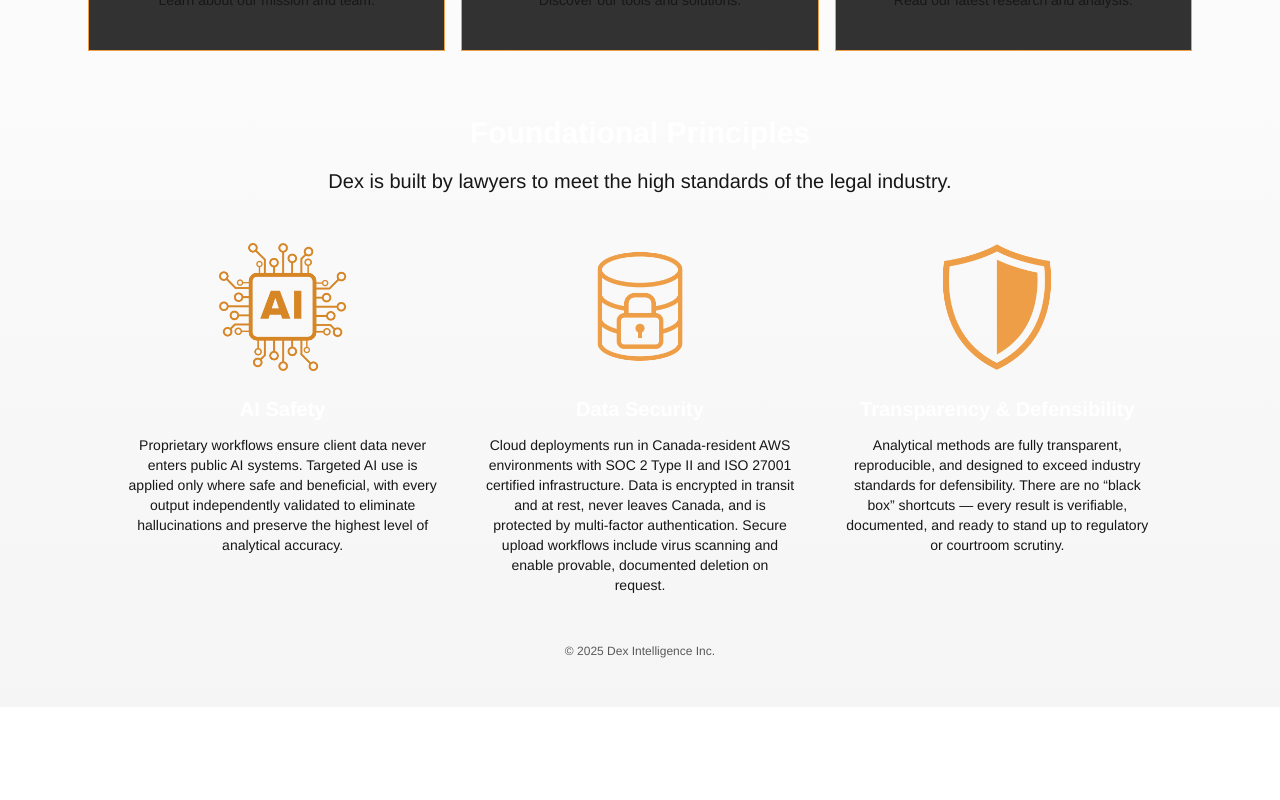
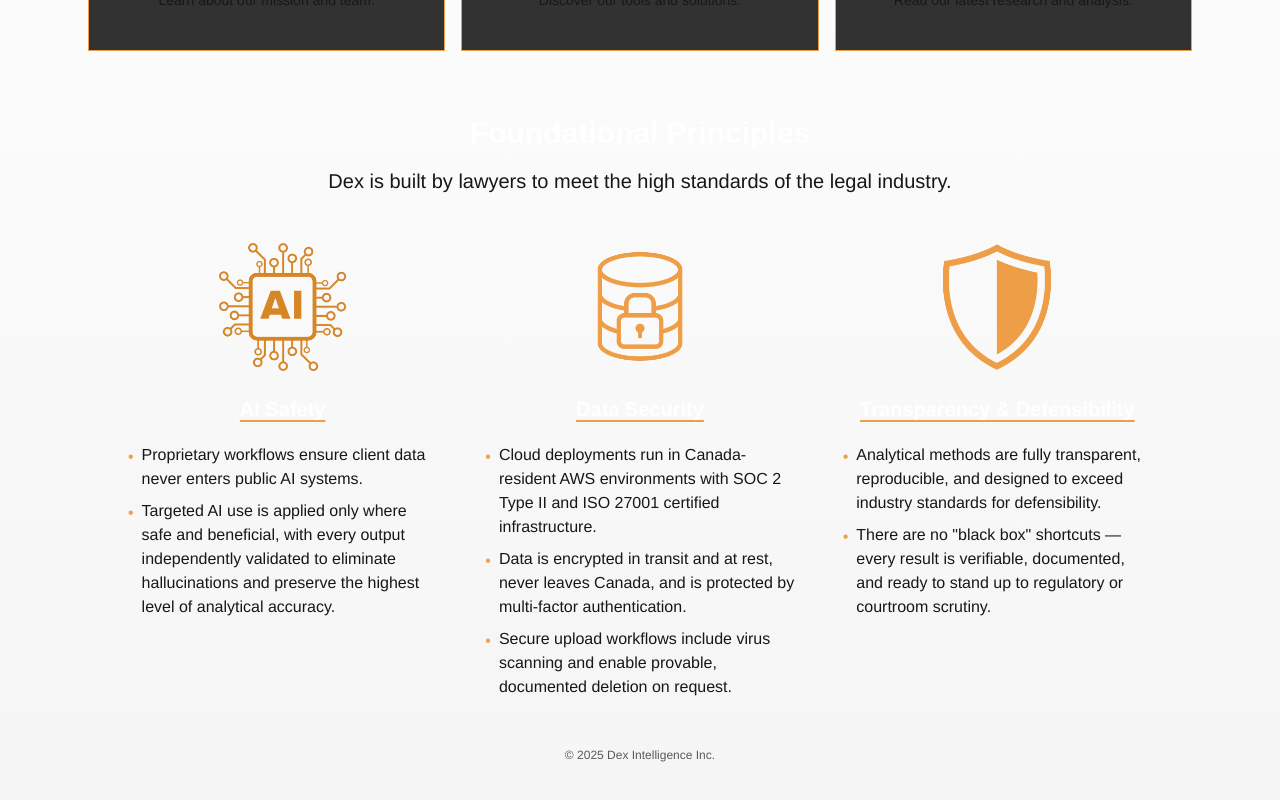
Before and after one commit to DexIntelligence/website_v2, a React (Vite) app: page / in a window 1280 px wide. Shown: the part 412-1212 px from the top of the page. Before the commit the page ends 1119 px from the top, so only its background shows below. Built offline with nearby package versions, Linux system fonts and the light colour scheme.

Commit message:
revised formatting of descriptions to principles

```diff
--- a/src/pages/Home.jsx
+++ b/src/pages/Home.jsx
@@ -48,26 +48,51 @@
           {/* AI Safety */}
           <div className="flex flex-col items-center">
             <img src="/AI-safety.png" alt="AI Safety" className="h-32 w-32 object-contain mb-6" />
-            <h3 className="text-xl font-semibold text-white mb-3">AI Safety</h3>
-            <p className="text-sm text-gray-400 text-center">
-              Proprietary workflows ensure client data never enters public AI systems. Targeted AI use is applied only where safe and beneficial, with every output independently validated to eliminate hallucinations and preserve the highest level of analytical accuracy.
-            </p>
+            <h3 className="text-xl font-semibold text-white mb-5 underline decoration-brand decoration-2 underline-offset-4">AI Safety</h3>
+            <ul className="text-base text-gray-400 text-left space-y-2">
+              <li className="flex items-start">
+                <span className="text-brand mr-2 mt-0.5">•</span>
+                <span>Proprietary workflows ensure client data never enters public AI systems.</span>
+              </li>
+              <li className="flex items-start">
+                <span className="text-brand mr-2 mt-0.5">•</span>
+                <span>Targeted AI use is applied only where safe and beneficial, with every output independently validated to eliminate hallucinations and preserve the highest level of analytical accuracy.</span>
+              </li>
+            </ul>
           </div>
           {/* Data Security */}
           <div className="flex flex-col items-center">
             <img src="/data-security.png" alt="Data Security" className="h-32 w-32 object-contain mb-6" />
-            <h3 className="text-xl font-semibold text-white mb-3">Data Security</h3>
-            <p className="text-sm text-gray-400 text-center">
-              Cloud deployments run in Canada-resident AWS environments with SOC 2 Type II and ISO 27001 certified infrastructure. Data is encrypted in transit and at rest, never leaves Canada, and is protected by multi-factor authentication. Secure upload workflows include virus scanning and enable provable, documented deletion on request.
-            </p>
+            <h3 className="text-xl font-semibold text-white mb-5 underline decoration-brand decoration-2 underline-offset-4">Data Security</h3>
+            <ul className="text-base text-gray-400 text-left space-y-2">
+              <li className="flex items-start">
+                <span className="text-brand mr-2 mt-0.5">•</span>
+                <span>Cloud deployments run in Canada-resident AWS environments with SOC 2 Type II and ISO 27001 certified infrastructure.</span>
+              </li>
+              <li className="flex items-start">
+                <span className="text-brand mr-2 mt-0.5">•</span>
+                <span>Data is encrypted in transit and at rest, never leaves Canada, and is protected by multi-factor authentication.</span>
+              </li>
+              <li className="flex items-start">
+                <span className="text-brand mr-2 mt-0.5">•</span>
+                <span>Secure upload workflows include virus scanning and enable provable, documented deletion on request.</span>
+              </li>
+            </ul>
           </div>
           {/* Transparency & Defensibility */}
           <div className="flex flex-col items-center">
             <img src="/transparency.png" alt="Transparency & Defensibility" className="h-32 w-32 object-contain mb-6" />
-            <h3 className="text-xl font-semibold text-white mb-3">Transparency &amp; Defensibility</h3>
-            <p className="text-sm text-gray-400 text-center">
-              Analytical methods are fully transparent, reproducible, and designed to exceed industry standards for defensibility. There are no “black box” shortcuts — every result is verifiable, documented, and ready to stand up to regulatory or courtroom scrutiny.
-            </p>
+            <h3 className="text-xl font-semibold text-white mb-5 underline decoration-brand decoration-2 underline-offset-4">Transparency &amp; Defensibility</h3>
+            <ul className="text-base text-gray-400 text-left space-y-2">
+              <li className="flex items-start">
+                <span className="text-brand mr-2 mt-0.5">•</span>
+                <span>Analytical methods are fully transparent, reproducible, and designed to exceed industry standards for defensibility.</span>
+              </li>
+              <li className="flex items-start">
+                <span className="text-brand mr-2 mt-0.5">•</span>
+                <span>There are no "black box" shortcuts — every result is verifiable, documented, and ready to stand up to regulatory or courtroom scrutiny.</span>
+              </li>
+            </ul>
           </div>
         </div>
       </section>
```
